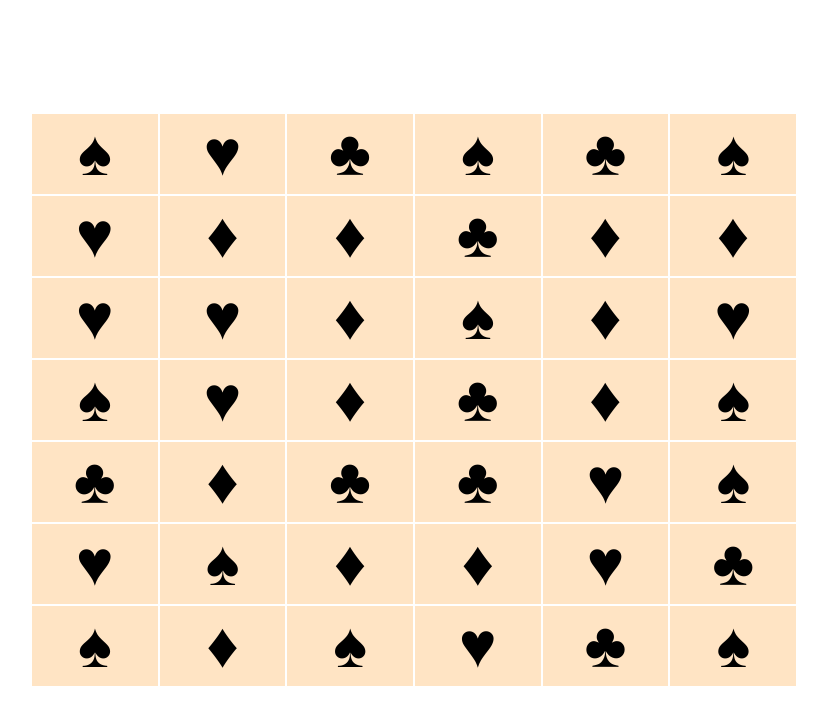
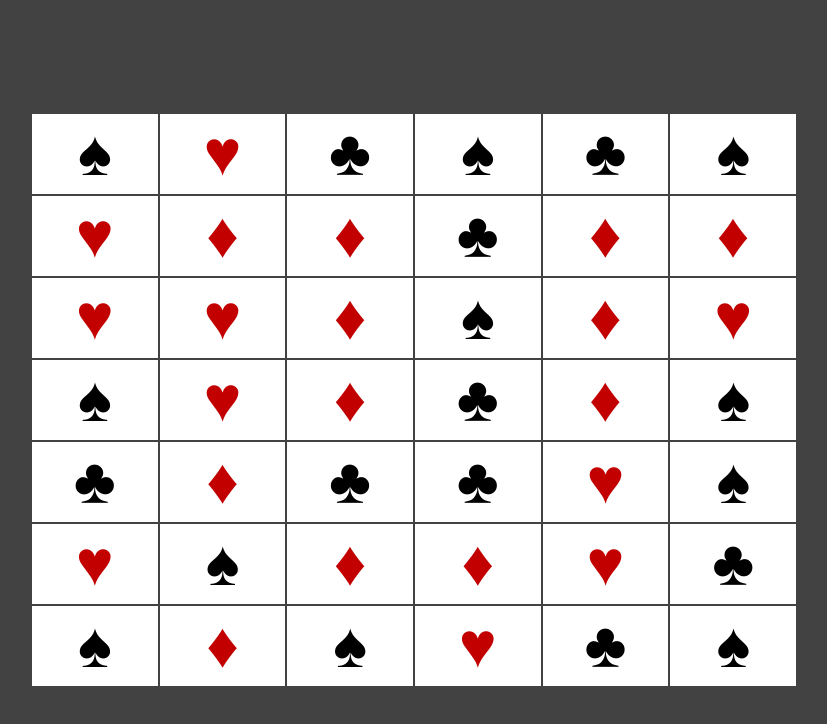
Before and after one commit to V-Shut/JSGame, a website: page index.html in a window 1280 px wide. Shown: the whole page, without its empty margins (226-1053 px from the left). Drawn offline with Linux system fonts and the light colour scheme.

Commit message:
change styles

```diff
--- a/script.js
+++ b/script.js
@@ -58,6 +58,11 @@ class Game {
       data.forEach((cellValue, index) => {
         const cell = document.createElement("td");
         cell.textContent = cellValue;
+        cell.style.color =
+          cellValue === String.fromCharCode(0x2665) ||
+          cellValue === String.fromCharCode(0x2666)
+            ? "rgb(194, 0, 0)"
+            : "";
         row.appendChild(cell);
         cell.addEventListener("click", () => {
           this.detectGroup(this.items.indexOf(data), index);
--- a/style.css
+++ b/style.css
@@ -5,6 +5,7 @@ body {
   align-items: center;
   width: 100vw;
   height: 100vh;
+  background-color: rgb(66, 66, 66);
 }
 
 table {
@@ -18,5 +19,5 @@ td {
   height: 10vh;
   text-align: center;
   font-size: 5vw;
-  background-color: bisque;
+  background-color: rgb(255, 255, 255);
 }
```
Also changed, not shown: readme.md (added).
